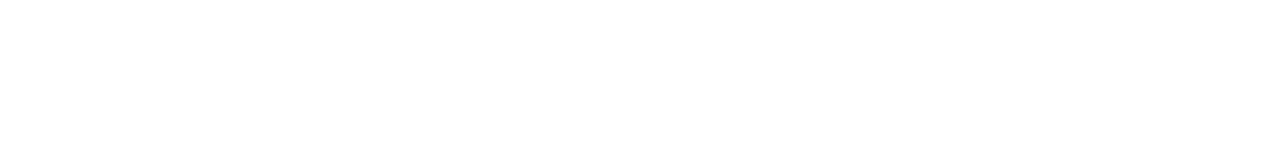
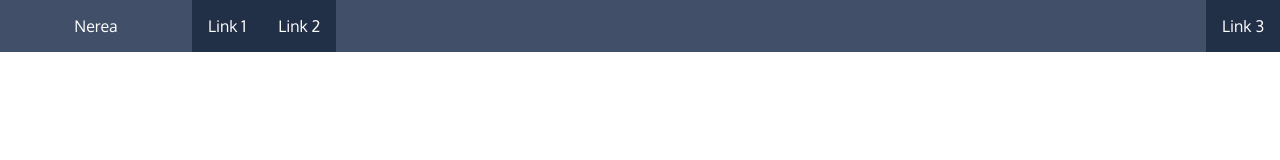
Before and after one commit to thenecora/flexbox-course, a plain HTML site: page flexbox-capstone/index.html in a window 1280 px wide. Drawn offline with Linux system fonts and the light colour scheme.

Commit message:
New projects

```diff
--- a/flexbox-capstone/index.html
+++ b/flexbox-capstone/index.html
@@ -0,0 +1,137 @@
+<!DOCTYPE html>
+<html lang="en">
+<head>
+    <meta charset="UTF-8">
+    <meta http-equiv="X-UA-Compatible" content="IE=edge">
+    <meta name="viewport" content="width=device-width, initial-scale=1.0">
+    <title>Flexbox Capstone</title>
+    <script defer src="https://use.fontawesome.com/releases/v5.0.8/js/solid.js" integrity="sha384-+Ga2s7YBbhOD6nie0DzrZpJes+b2K1xkpKxTFFcx59QmVPaSA8c7pycsNaFwUK6l"
+        crossorigin="anonymous"></script>
+    <script defer src="https://use.fontawesome.com/releases/v5.0.8/js/fontawesome.js" integrity="sha384-7ox8Q2yzO/uWircfojVuCQOZl+ZZBg2D2J5nkpLqzH1HY0C1dHlTKIbpRz/LG23c"
+        crossorigin="anonymous"></script>
+    <link href="https://fonts.googleapis.com/css2?family=Oxygen&display=swap" rel="stylesheet">
+
+    <style>
+        body {
+            margin: 0px;
+        }
+
+        html {
+            font-family: 'Oxygen', sans-serif;
+        }
+
+        .navbar {
+            background-color: #415068;
+        }
+
+        .navbar div {
+            display: none;
+        }
+
+        .navbar .toggle,
+        .navbar .brand {
+            display: inline-block;
+        }
+
+        .navbar .link {
+            display: block;
+            text-align: center;
+            padding: 1em;
+            text-decoration: none;
+            background: #223047;
+            color: white;
+        }
+
+        .navbar .link:hover,
+        .navbar .link:active {
+            color: #223047;
+            background: white;
+        }
+
+        .navbar .brand {
+            width: 10em;
+            text-align: center;
+            padding: 1em;
+            color: white;
+        }
+
+        .navbar a {
+            text-decoration: none;
+        }
+
+        .navbar .toggle {
+            padding: 1em;
+            color: black;
+        }
+
+        @media (min-width: 48em) {
+            .navbar {
+                display: flex;
+            }
+
+            .navbar div {
+                display: flex;
+            }
+
+            .navbar .left,
+            .navbar .right {
+                display: flex;
+                flex: 1;
+            }
+
+            .navbar .link {
+                width: auto;
+            }
+
+            .navbar .right {
+                justify-content: flex-end;
+            }
+
+            .navbar .toggle {
+                display: none;
+            }
+        }
+
+        @media (max-width: 48em) {
+            .navbar.active .toggle {
+                background: #223047;
+                color: white;
+            }
+
+            .navbar .brand {
+                text-align: left;
+            }
+
+            .navbar.active div {
+                display: block;
+            }
+        }
+    </style>
+
+</head>
+<body>
+    <div class="navbar">
+        <a href="" class="toggle" id="navHamburger">
+            <i class="fas fa-bars"></i>
+        </a>
+        <a href="#" class="brand">Nerea</a>
+
+        <div class="left">
+            <a href="#" class="link">Link 1</a>
+            <a href="#" class="link">Link 2</a>
+        </div>
+
+        <div class="right">
+            <a href="#" class="link">Link 3</a>
+        </div>
+    </div>
+</body>
+
+<script>
+    const navHamburger = document.querySelector('#navHamburger');
+    navHamburger.addEventListener('click', (e) => {
+        navHamburger.parentElement.classList.toggle('active');
+    })
+</script>
+
+</html>
```
Also changed, not shown: flex-property/index.html (+1 -1 lines).
